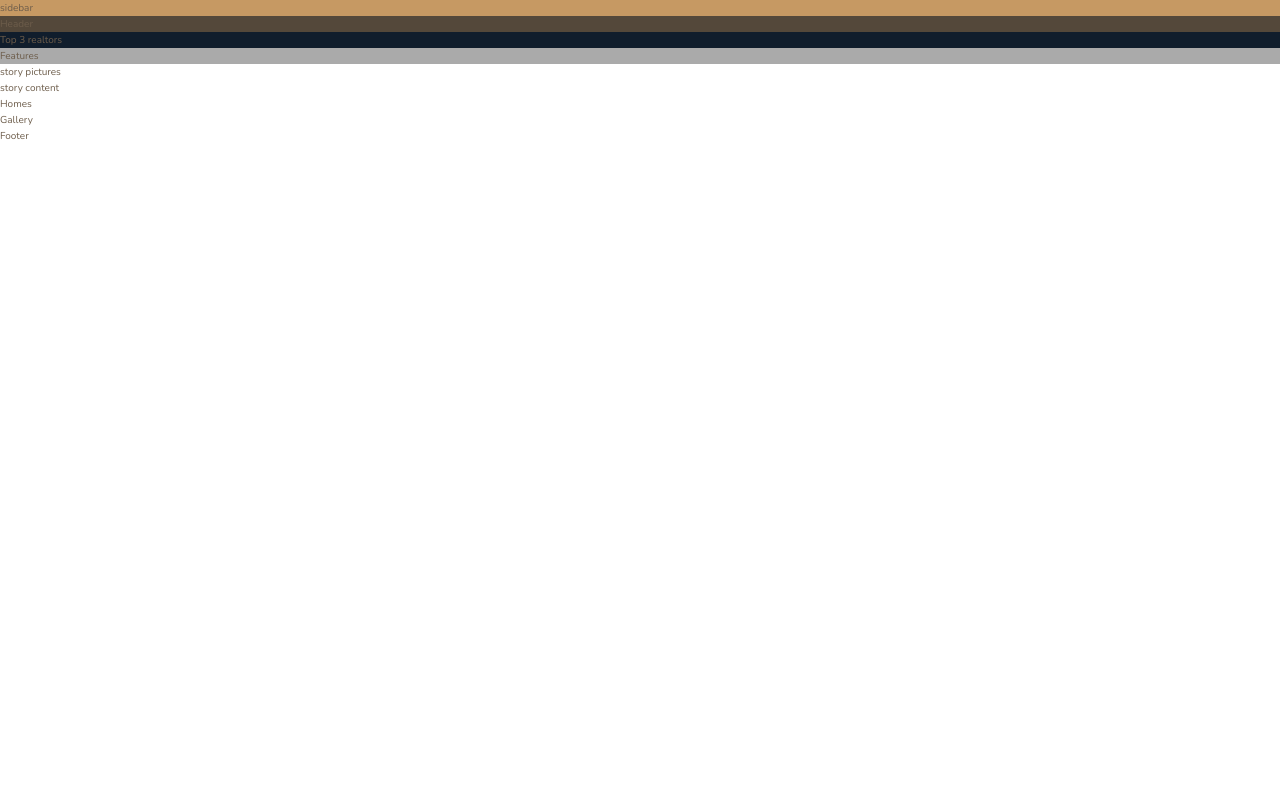
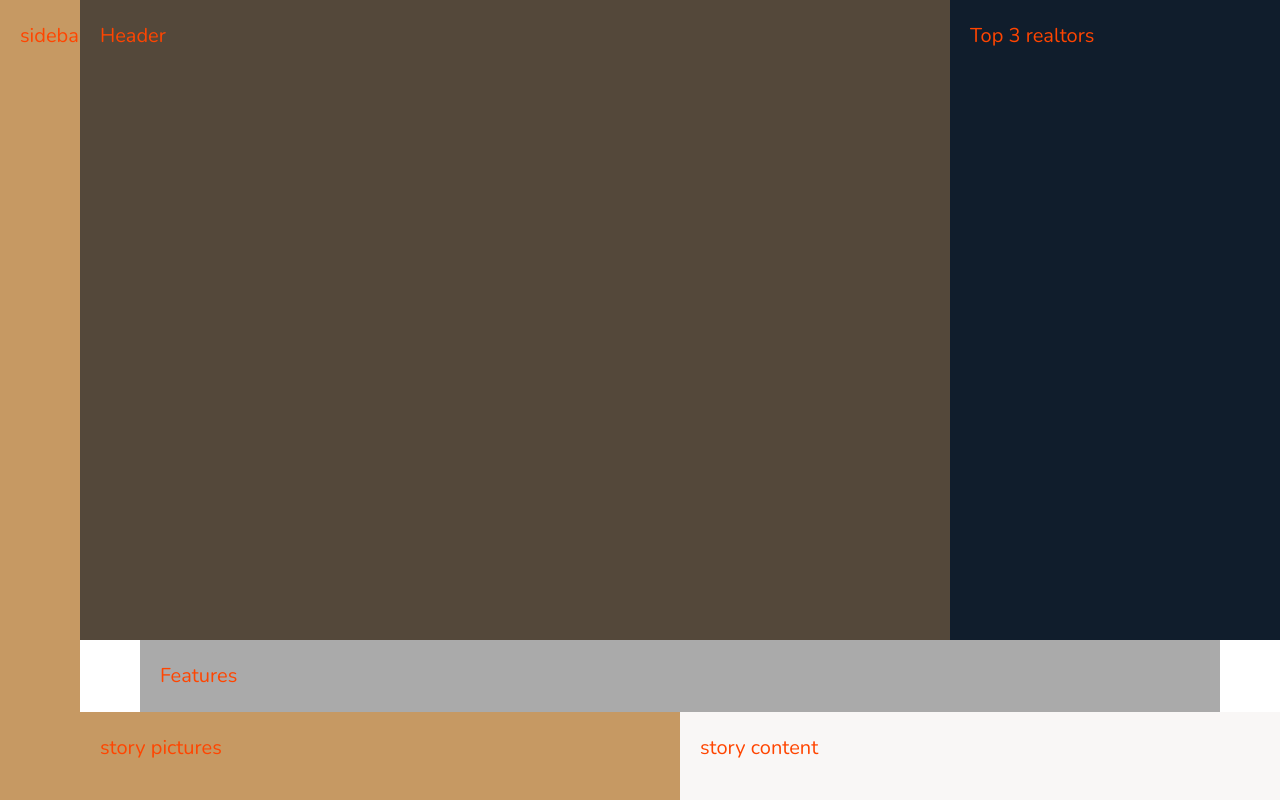
Before and after one commit to kazemzadeh1983/nexter, a website: page index.html in a window 1280 px wide. Shown: the top 800 px of the page. Drawn offline with nearby package versions, Linux system fonts and the light colour scheme.

Commit message:
complete part 3

```diff
--- a/sass/_base.scss
+++ b/sass/_base.scss
@@ -32,7 +32,23 @@ html {
 body {
     font-family: $font-primary;
     color: $color-grey-dark-2;
+
     font-weight: 300;
     line-height: 1.6;
 
 }
+
+.container {
+    display: grid ;
+    grid-template-rows: 80vh min-content 40vw repeat(3,min-content) ;
+   // grid-template-columns: [sidebar-start] 8rem [sidebar-end full-start] 1fr [center-start] repeat(8,[col-start] minmax(min-content [col-end],14rem)) [center-end] 1fr [full-end];
+   grid-template-columns: [sidebar-start] 8rem [sidebar-end full-start] minmax(6rem,1fr) [center-start] repeat(8,[col-start] minmax(min-content,14rem) [col-end]) [center-end] minmax(6rem,1fr) [full-end] ;
+
+   & > * {
+    color: orangered ;
+    font-size: 2rem ;
+    padding: 2rem ;
+
+   }
+
+}
--- a/sass/_features.scss
+++ b/sass/_features.scss
@@ -1,4 +1,5 @@
 .features {
     background-color: $color-grey-light-2 ;
+    grid-column: center-start / center-end ;
 
 }
--- a/sass/_footer.scss
+++ b/sass/_footer.scss
@@ -0,0 +1,4 @@
+.footer {
+    background-color: $color-secondary ;
+    grid-column: full-start / full-end ;
+}
--- a/sass/_gallery.scss
+++ b/sass/_gallery.scss
@@ -0,0 +1,4 @@
+.gallery {
+    background-color: $color-grey-dark-2 ;
+    grid-column: full-start / full-end ;
+}
--- a/sass/_header.scss
+++ b/sass/_header.scss
@@ -1,3 +1,4 @@
 .header {
     background-color: $color-grey-dark-1 ;
+    grid-column: full-start / col-end 6 ;
 }
--- a/sass/_homes.scss
+++ b/sass/_homes.scss
@@ -0,0 +1,4 @@
+.homes {
+    background-color: $color-secondary ;
+    grid-column: center-start / center-end ;
+}
--- a/sass/_realtors.scss
+++ b/sass/_realtors.scss
@@ -1,3 +1,4 @@
 .realtors {
     background-color: $color-secondary ;
+    grid-column: col-start 7 / full-end ;
 }
--- a/sass/_sidebar.scss
+++ b/sass/_sidebar.scss
@@ -1,3 +1,5 @@
 .sidebar {
     background-color: $color-primary ;
+    grid-column: sidebar-start / sidebar-end ;
+    grid-row: 1 / -1 ;
 }
--- a/sass/_story.scss
+++ b/sass/_story.scss
@@ -0,0 +1,13 @@
+.story {
+    &__pictures {
+        background-color: $color-primary ;
+        grid-column: full-start / col-end 4 ;
+
+    }
+
+    &__content {
+        background-color: $color-grey-light-1 ;
+        grid-column: col-start 5 / full-end ;
+    }
+
+}
```
Also changed, not shown: css/style.css, index.html (line endings or trailing spaces).
